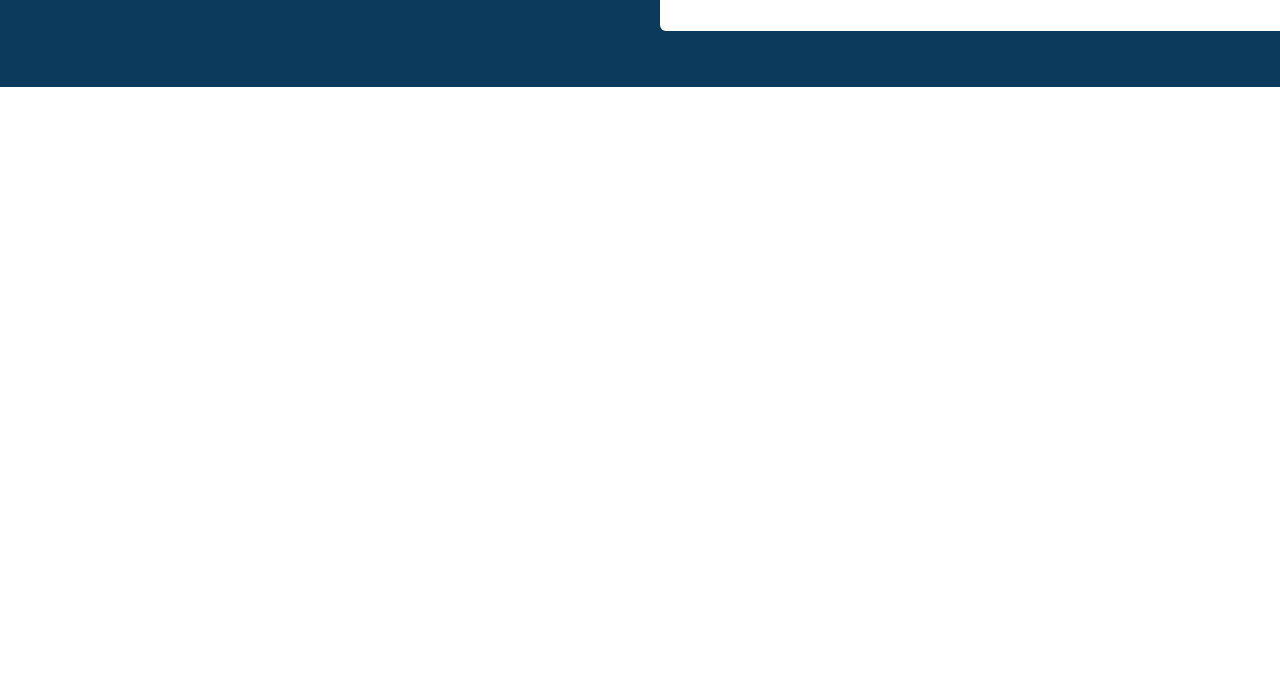
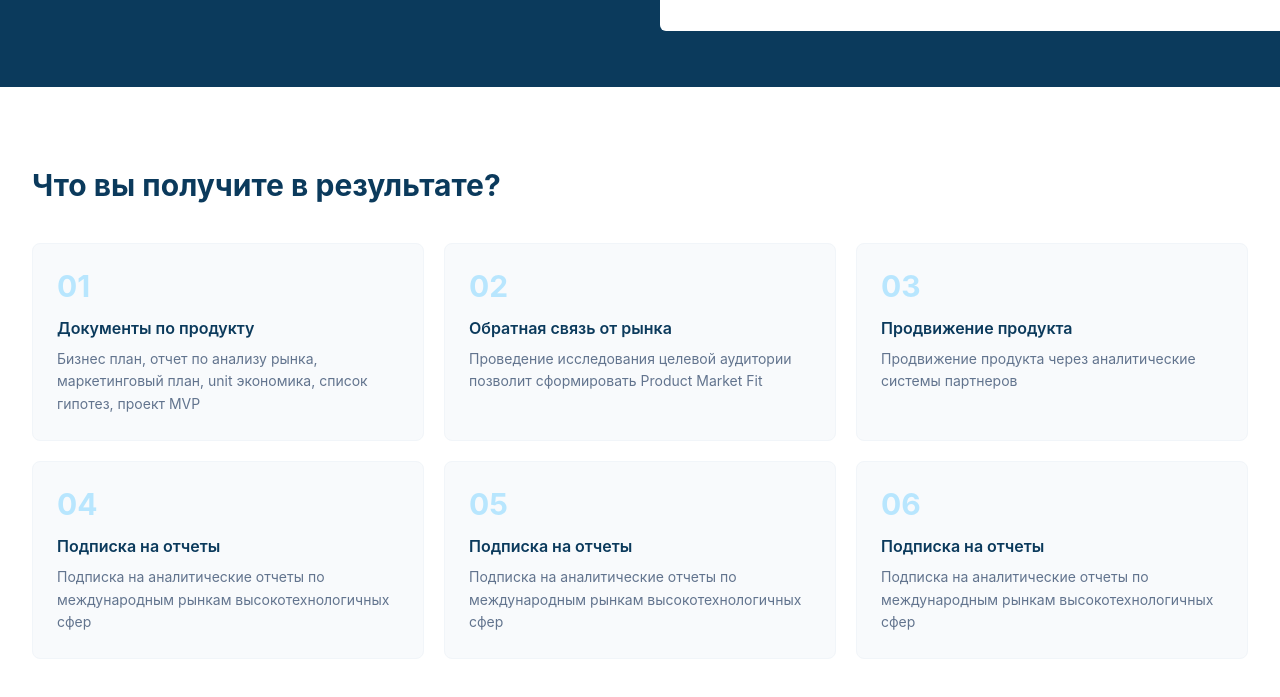
Before and after one commit to AhmadDavlatov/Exam1, a website: page index.html in a window 1280 px wide. Shown: the part 4886-5583 px from the top of the page. Before the commit the page ends 4973 px from the top, so only its background shows below. Drawn offline with Linux system fonts and the light colour scheme.

Commit message:
tenth step

```diff
--- a/index.html
+++ b/index.html
@@ -384,5 +384,44 @@
 </section>
 
 
+
+<section class="max-w-7xl mx-auto px-5 sm:px-8 py-16 sm:py-20">
+  <h2 class="text-[#0b3a5c] font-bold text-2xl sm:text-3xl mb-10">Что вы получите в результате?</h2>
+
+  <div class="grid sm:grid-cols-2 lg:grid-cols-3 gap-5">
+    <div class="bg-slate-50 border border-slate-100 rounded-lg p-6">
+      <span class="text-sky-200 font-bold text-3xl">01</span>
+      <h4 class="text-[#0b3a5c] font-semibold mt-3 mb-2">Документы по продукту</h4>
+      <p class="text-slate-500 text-sm leading-relaxed">Бизнес план, отчет по анализу рынка, маркетинговый план, unit экономика, список гипотез, проект MVP</p>
+    </div>
+    <div class="bg-slate-50 border border-slate-100 rounded-lg p-6">
+      <span class="text-sky-200 font-bold text-3xl">02</span>
+      <h4 class="text-[#0b3a5c] font-semibold mt-3 mb-2">Обратная связь от рынка</h4>
+      <p class="text-slate-500 text-sm leading-relaxed">Проведение исследования целевой аудитории позволит сформировать Product Market Fit</p>
+    </div>
+    <div class="bg-slate-50 border border-slate-100 rounded-lg p-6">
+      <span class="text-sky-200 font-bold text-3xl">03</span>
+      <h4 class="text-[#0b3a5c] font-semibold mt-3 mb-2">Продвижение продукта</h4>
+      <p class="text-slate-500 text-sm leading-relaxed">Продвижение продукта через аналитические системы партнеров</p>
+    </div>
+    <div class="bg-slate-50 border border-slate-100 rounded-lg p-6">
+      <span class="text-sky-200 font-bold text-3xl">04</span>
+      <h4 class="text-[#0b3a5c] font-semibold mt-3 mb-2">Подписка на отчеты</h4>
+      <p class="text-slate-500 text-sm leading-relaxed">Подписка на аналитические отчеты по международным рынкам высокотехнологичных сфер</p>
+    </div>
+    <div class="bg-slate-50 border border-slate-100 rounded-lg p-6">
+      <span class="text-sky-200 font-bold text-3xl">05</span>
+      <h4 class="text-[#0b3a5c] font-semibold mt-3 mb-2">Подписка на отчеты</h4>
+      <p class="text-slate-500 text-sm leading-relaxed">Подписка на аналитические отчеты по международным рынкам высокотехнологичных сфер</p>
+    </div>
+    <div class="bg-slate-50 border border-slate-100 rounded-lg p-6">
+      <span class="text-sky-200 font-bold text-3xl">06</span>
+      <h4 class="text-[#0b3a5c] font-semibold mt-3 mb-2">Подписка на отчеты</h4>
+      <p class="text-slate-500 text-sm leading-relaxed">Подписка на аналитические отчеты по международным рынкам высокотехнологичных сфер</p>
+    </div>
+  </div>
+</section>
+
+
 </body>
 </html>
```
